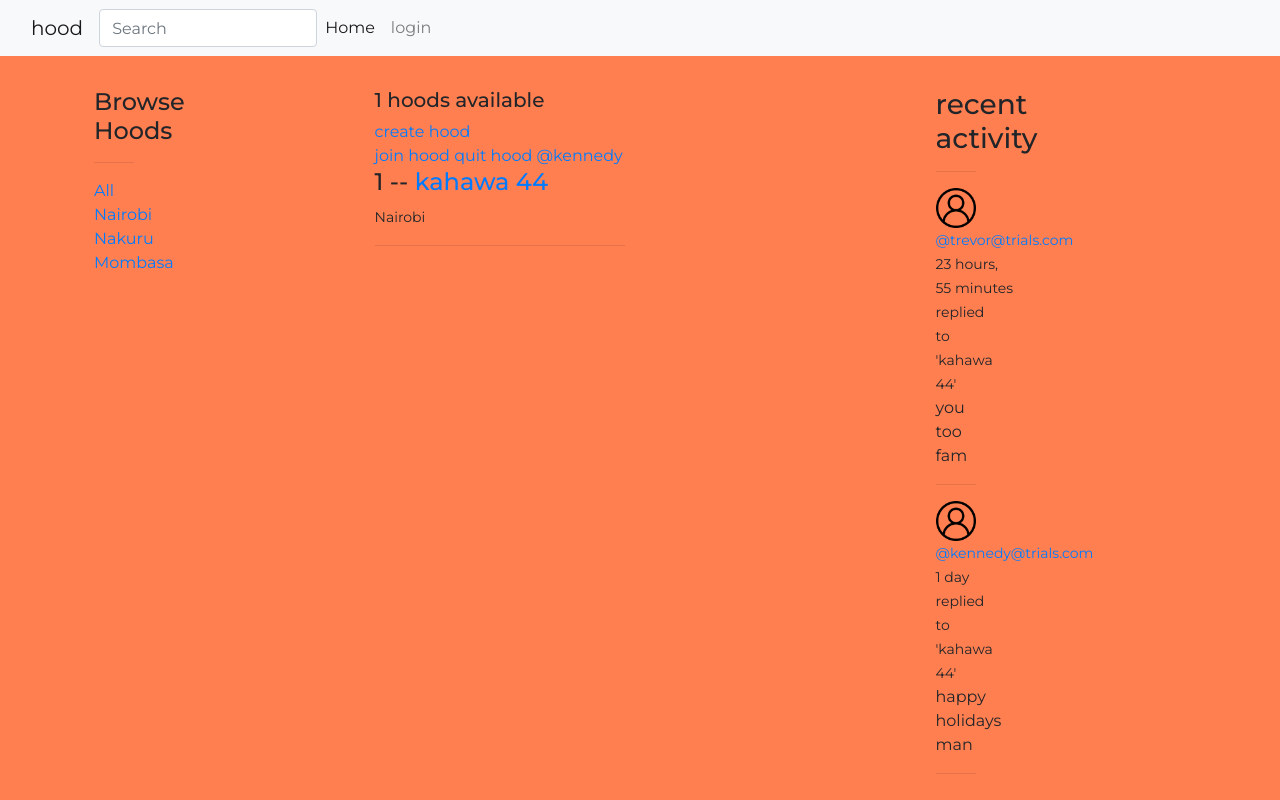
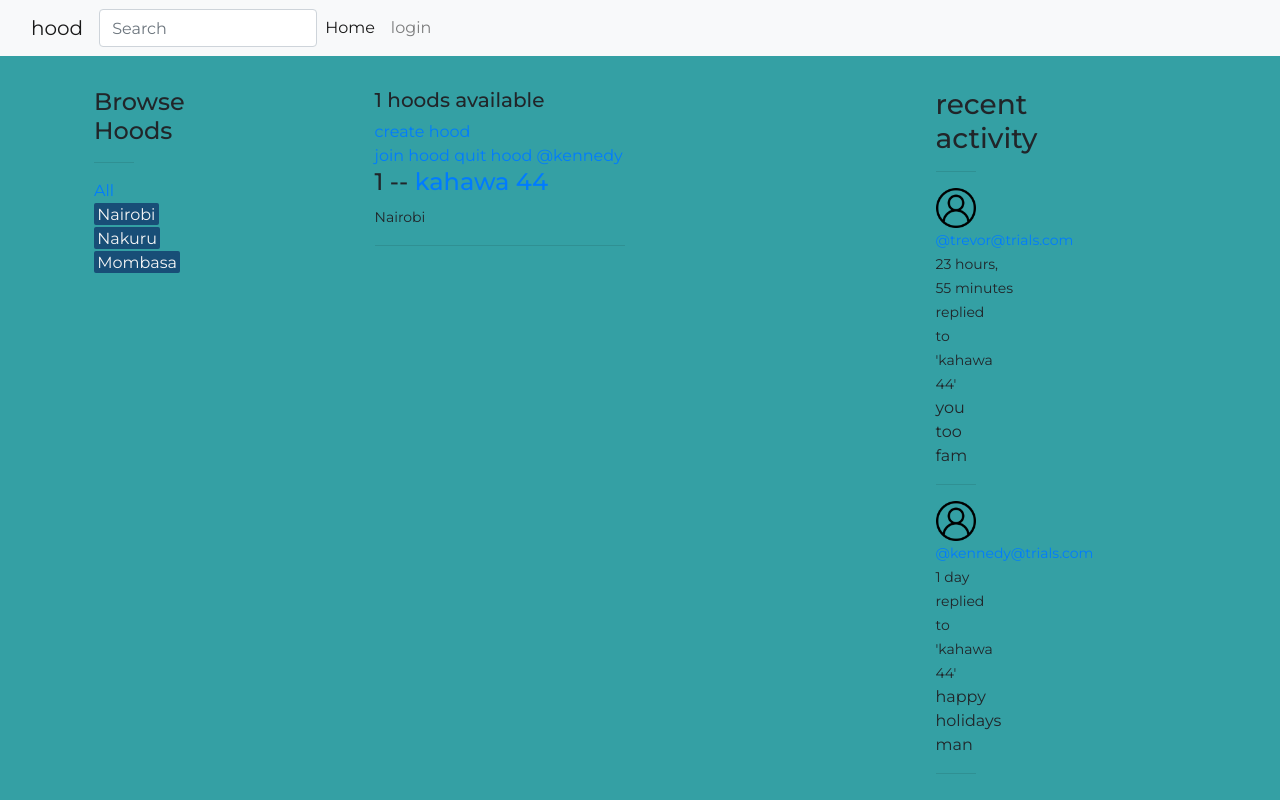
Before and after one commit to kennedybabu/my-hood, a Django app: page / in a window 1280 px wide. Run offline with Django 4.2, Linux system fonts and the light colour scheme; data comes from the database, SQL or seed files in the repository; some libraries are stand-ins or nearby versions.

Commit message:
style: style the location component

```diff
--- a/app/templates/app/location_component.html
+++ b/app/templates/app/location_component.html
@@ -5,7 +5,7 @@
 </div>
 {% for locale in locations %}
 
-    <div>
+    <div class="locale-name">
         <a href="{% url 'home' %}?q={{ locale.name }}">{{ locale.name }}</a>
     </div>
 
--- a/static/styles/main.css
+++ b/static/styles/main.css
@@ -10,7 +10,7 @@
 
 
 body {
-    background-color: coral;
+    background-color: var(--duck-blue);
     font-family: 'Montserrat', sans-serif;
 }
 
@@ -24,6 +24,15 @@ body {
     display: grid;
     grid-template-columns: 1fr 2fr 1fr;
     min-width: 90%;
+}
+
+.locale-name a {
+    background-color: var(--puprle-hue);
+    padding: .1rem .2rem;
+    margin-bottom: .5rem;
+    color: whitesmoke;
+    border-radius: 2px;
+
 }
 
 .profile-container {
```
